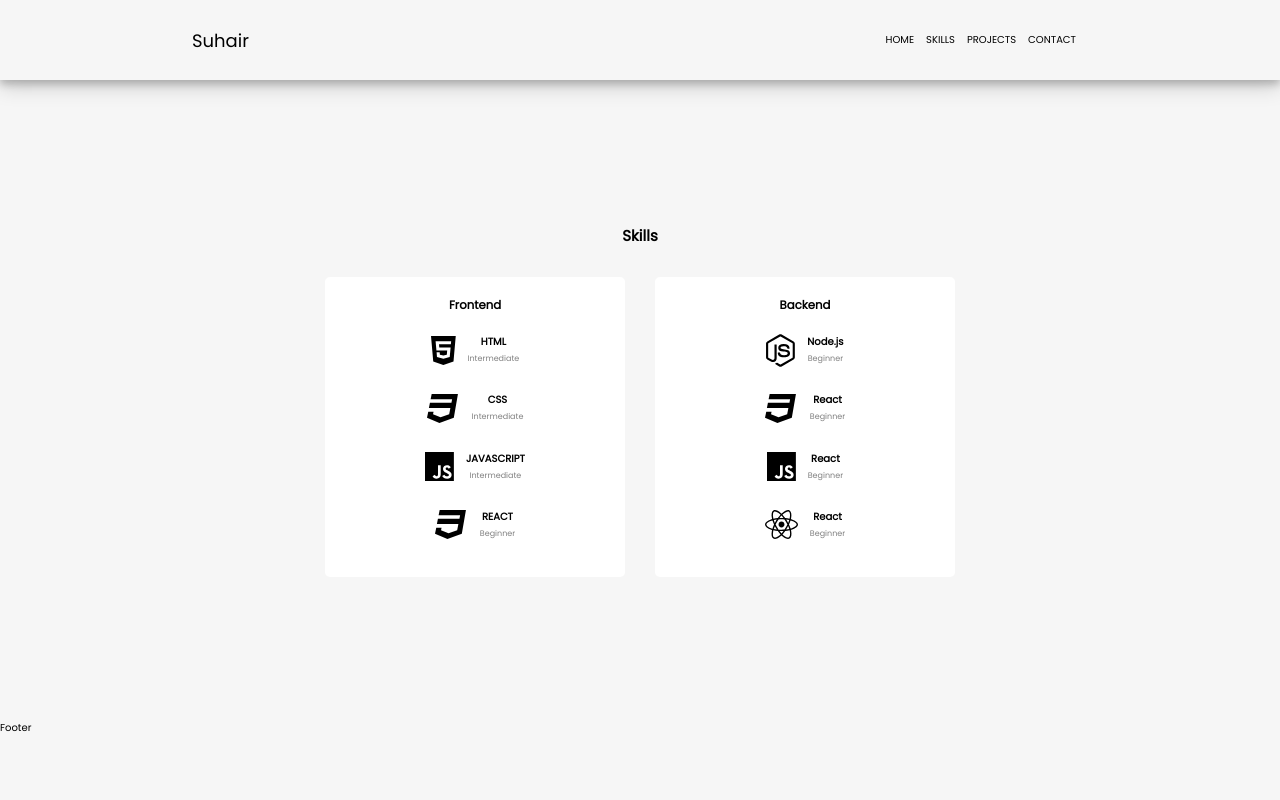
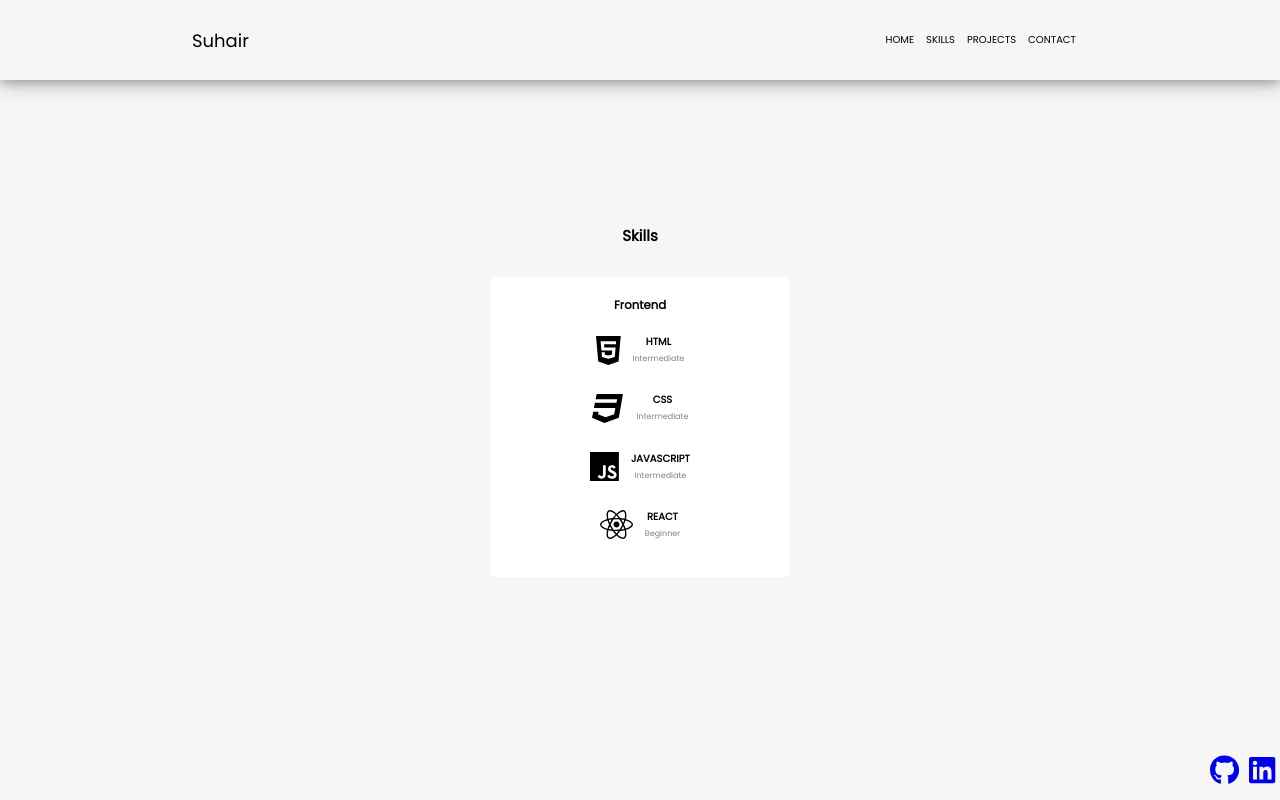
Before and after one commit to Suha995/portfolio-react, a React (Create React App) app: page /skills in a window 1280 px wide. Built offline with nearby package versions, Linux system fonts and the light colour scheme; the HTML template or start-up script is replaced by a standard one.

Commit message:
add footer and fix the sections heights

```diff
--- a/src/components/Footer.js
+++ b/src/components/Footer.js
@@ -1,6 +1,23 @@
 import React from "react";
+import { FontAwesomeIcon } from "@fortawesome/react-fontawesome";
+import { faGithub, faLinkedin } from "@fortawesome/free-brands-svg-icons";
 const Footer = () => {
-  return <div className="footer">Footer</div>;
+  return (
+    <div className="footer">
+      <div className="icons">
+        <a href="https://github.com/Suha995" target="_blank" rel="noreferrer">
+          <FontAwesomeIcon icon={faGithub}></FontAwesomeIcon>
+        </a>
+        <a
+          href="https://www.linkedin.com/in/suhair-aljammal/"
+          target="_blank"
+          rel="noreferrer"
+        >
+          <FontAwesomeIcon icon={faLinkedin}></FontAwesomeIcon>
+        </a>
+      </div>
+    </div>
+  );
 };
 
 export default Footer;
--- a/src/components/Home.js
+++ b/src/components/Home.js
@@ -1,18 +1,20 @@
+import { FontAwesomeIcon } from "@fortawesome/react-fontawesome";
 import React from "react";
+import { faGithub, faLinkedin } from "@fortawesome/free-brands-svg-icons";
 
 const Home = () => {
   return (
     <div className="home">
       <div className="icons">
         <a href="https://github.com/Suha995" target="_blank" rel="noreferrer">
-          <i class="fa-brands fa-github fa-3x"></i>
+          <FontAwesomeIcon icon={faGithub}></FontAwesomeIcon>
         </a>
         <a
           href="https://www.linkedin.com/in/suhair-aljammal/"
           target="_blank"
           rel="noreferrer"
         >
-          <i class="fa-brands fa-linkedin fa-3x"></i>
+          <FontAwesomeIcon icon={faLinkedin}></FontAwesomeIcon>
         </a>
       </div>
       <div className="info">
--- a/src/components/skills.js
+++ b/src/components/skills.js
@@ -4,8 +4,6 @@
   faCss3,
   faJs,
   faReact,
-  faNodeJs,
-  faCheck,
 } from "@fortawesome/free-brands-svg-icons";
 const Skills = () => {
   return (
@@ -37,42 +35,9 @@
               </div>
             </div>
             <div className="skill">
-              <FontAwesomeIcon className="icon" icon={faCss3} />
+              <FontAwesomeIcon className="icon" icon={faReact} />
               <div className="caption">
                 <h4>REACT</h4>
-                <span>Beginner</span>
-              </div>
-            </div>
-          </div>
-        </div>
-        <div className="box">
-          <h3>Backend</h3>
-          <div className="back-skills">
-            <div className="skill">
-              <FontAwesomeIcon className="icon" icon={faNodeJs} />
-              <div className="caption">
-                <h4>Node.js</h4>
-                <span>Beginner</span>
-              </div>
-            </div>
-            <div className="skill">
-              <FontAwesomeIcon className="icon" icon={faCss3} />
-              <div className="caption">
-                <h4>React</h4>
-                <span>Beginner</span>
-              </div>
-            </div>
-            <div className="skill">
-              <FontAwesomeIcon className="icon" icon={faJs} />
-              <div className="caption">
-                <h4>React</h4>
-                <span>Beginner</span>
-              </div>
-            </div>
-            <div className="skill">
-              <FontAwesomeIcon className="icon" icon={faReact} />
-              <div className="caption">
-                <h4>React</h4>
                 <span>Beginner</span>
               </div>
             </div>
--- a/src/index.scss
+++ b/src/index.scss
@@ -5,6 +5,8 @@
 $focus: #56288b;
 html {
   font-size: 62.5%;
+  background-color: $primary;
+  font-family: "Poppins";
 }
 
 * {
@@ -13,27 +15,19 @@
   box-sizing: border-box;
 }
 
-body {
-  background-color: $primary;
-  font-family: "Poppins";
-
-  // .App {
-  //   position: relative;
-  //   overflow-y: auto;
-  //   overscroll-behavior-y: contain;
-  //   // scroll-snap-type: y mandatory;
-  //   height: 200vh;
-  //   width: 100%;
-  // }
-
+.App {
   /* Navbar */
   .navbar {
-    width: 100vw;
+    width: 100%;
     height: 10vh;
     box-shadow: 0 4px 8px 0 rgba(0, 0, 0, 0.2), 0 6px 20px 0 rgba(0, 0, 0, 0.19);
     display: flex;
     align-items: center;
     justify-content: center;
+    position: fixed;
+    top: 0;
+    left: 0;
+    right: 0;
 
     .container {
       width: 70vw;
@@ -56,8 +50,8 @@
   }
 
   .content {
-    width: 100vw;
-    height: 80vh;
+    width: 100%;
+    height: 100vh;
     margin: auto;
     display: flex;
     align-items: center;
@@ -73,10 +67,8 @@
       .icons {
         a {
           text-decoration: none;
-          i {
-            display: block;
-            margin-bottom: 2rem;
-          }
+          display: block;
+          font-size: 3rem;
         }
       }
 
@@ -255,4 +247,27 @@
       }
     }
   }
+
+  /* Footer */
+  .footer {
+    width: 100%;
+    height: 7vh;
+    // box-shadow: 0 4px 8px 0 rgba(0, 0, 0, 0.2), 0 6px 20px 0 rgba(0, 0, 0, 0.19);
+    display: flex;
+    align-items: center;
+    justify-content: flex-end;
+    position: fixed;
+    bottom: 0;
+    left: 0;
+    right: 0;
+    color: white;
+    .icons {
+      a {
+        text-decoration: none;
+        display: inline-block;
+        font-size: 3rem;
+        margin: 0.5rem;
+      }
+    }
+  }
 }
```
